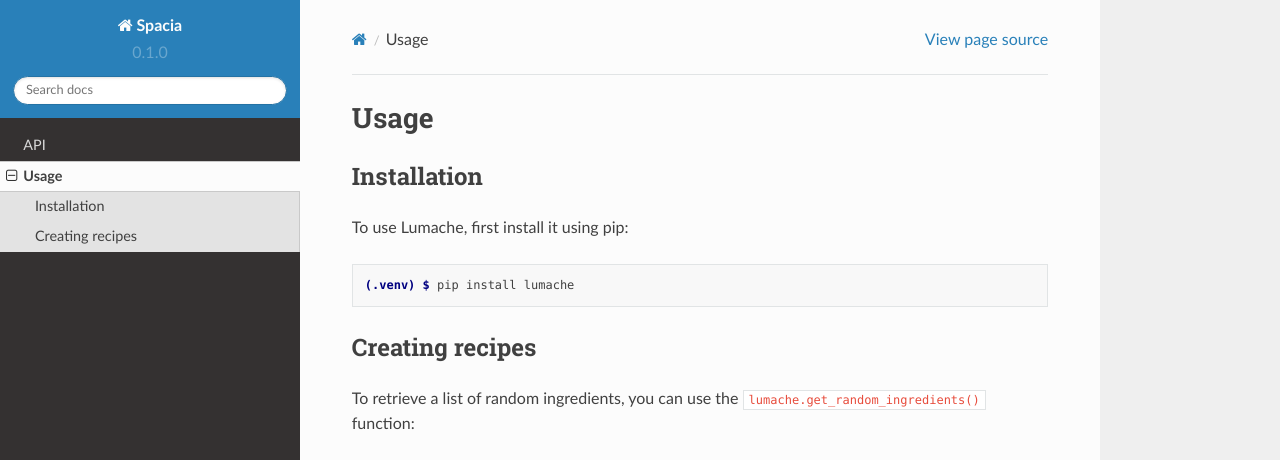
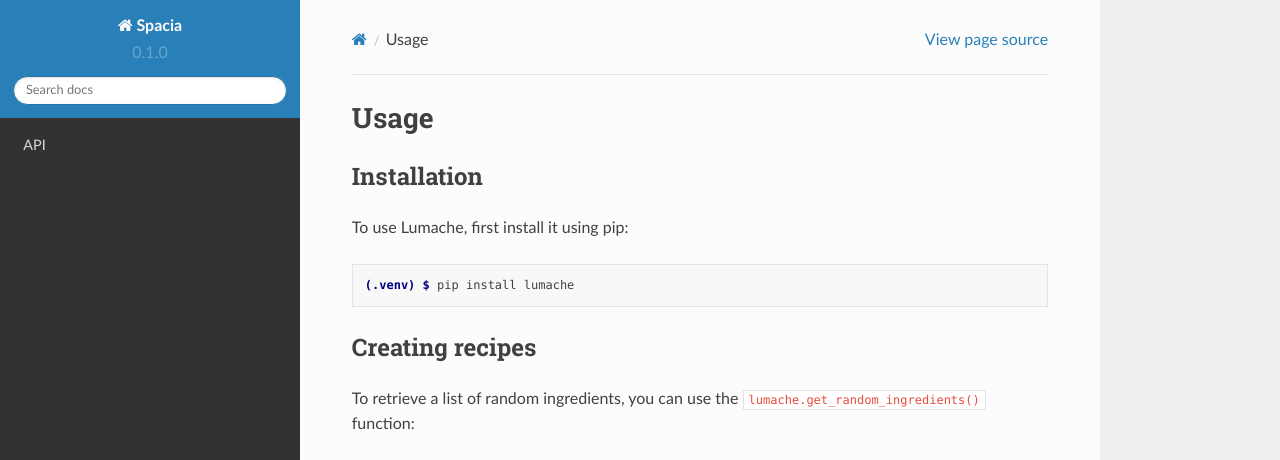
Before and after one commit to nickwfj123/spacia2022_doc, a Sphinx documentation site: the page built from docs/source/usage.rst, in a window 1280 px wide and 1095 px high. Shown: the top 460 px of the window. Built offline with Sphinx 7.4.7 and the Read the Docs theme 2.0.0, drawn with Linux system fonts in a browser that asks for light colours; pages that are not in the unit, such as notebooks, are missing from menus; grey boxes are pictures that could not be loaded.

Commit message:
Update index.rst

```diff
--- a/docs/source/index.rst
+++ b/docs/source/index.rst
@@ -3,4 +3,5 @@
    :caption: Contents:
 
   api
-  usage
+  dawdadw
+  dawdwad
```
